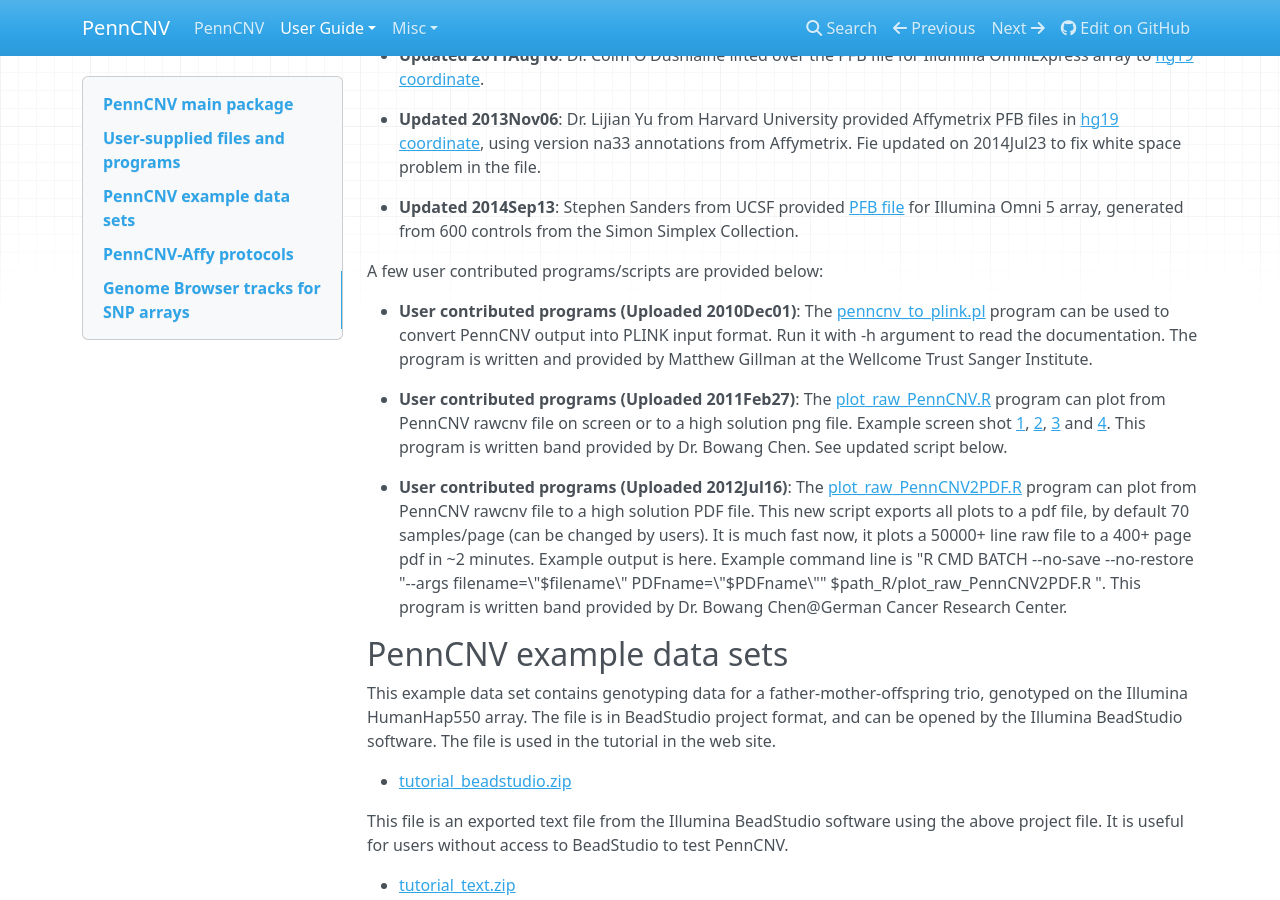
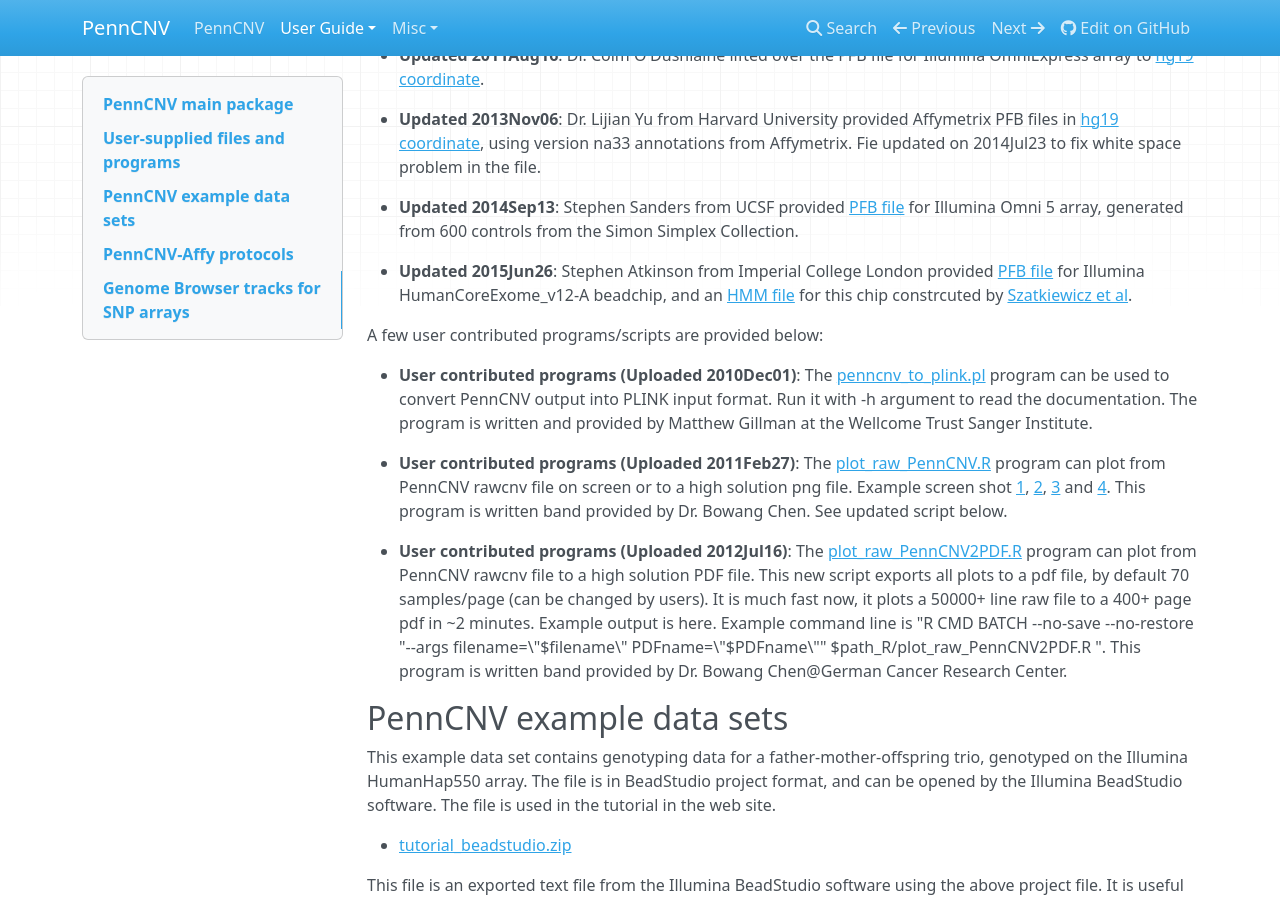
Before and after one commit to WGLab/PennCNV, an MkDocs documentation site: the page built from docs/user-guide/download.md, in a window 1280 px wide and 900 px high, scrolled down 710 px. Built offline with MkDocs 1.6.1, drawn with Linux system fonts in a browser that asks for light colours; nearby versions of some CDN libraries; old or Windows-style settings are respelled for this version of MkDocs.

Commit message:
Update download.md

```diff
--- a/docs/user-guide/download.md
+++ b/docs/user-guide/download.md
@@ -23,6 +23,8 @@
 - **Updated 2013Nov06**: Dr. Lijian Yu from Harvard University provided Affymetrix PFB files in [hg19 coordinate](http://www.openbioinformatics.org/penncnv/download/affygw6.hg19.pfb.gz), using version na33 annotations from Affymetrix. Fie updated on 2014Jul23 to fix white space problem in the file.
 
 - **Updated 2014Sep13**: Stephen Sanders from UCSF provided [PFB file](http://www.openbioinformatics.org/penncnv/download/YALE_Merged_PFB_hg19.pfb) for Illumina Omni 5 array, generated from 600 controls from the Simon Simplex Collection.
+
+- **Updated 2015Jun26**: Stephen Atkinson from Imperial College London provided [PFB file](http://www.openbioinformatics.org/penncnv/download/humancoreexome-12v1-1_a.pfb) for Illumina HumanCoreExome_v12-A beadchip, and an [HMM file](http://www.openbioinformatics.org/penncnv/download/exome.hmm) for this chip constrcuted by [Szatkiewicz et al](http://www.ncbi.nlm.nih.gov/pubmed/23938935).
 
 A few user contributed programs/scripts are provided below:
 
```
